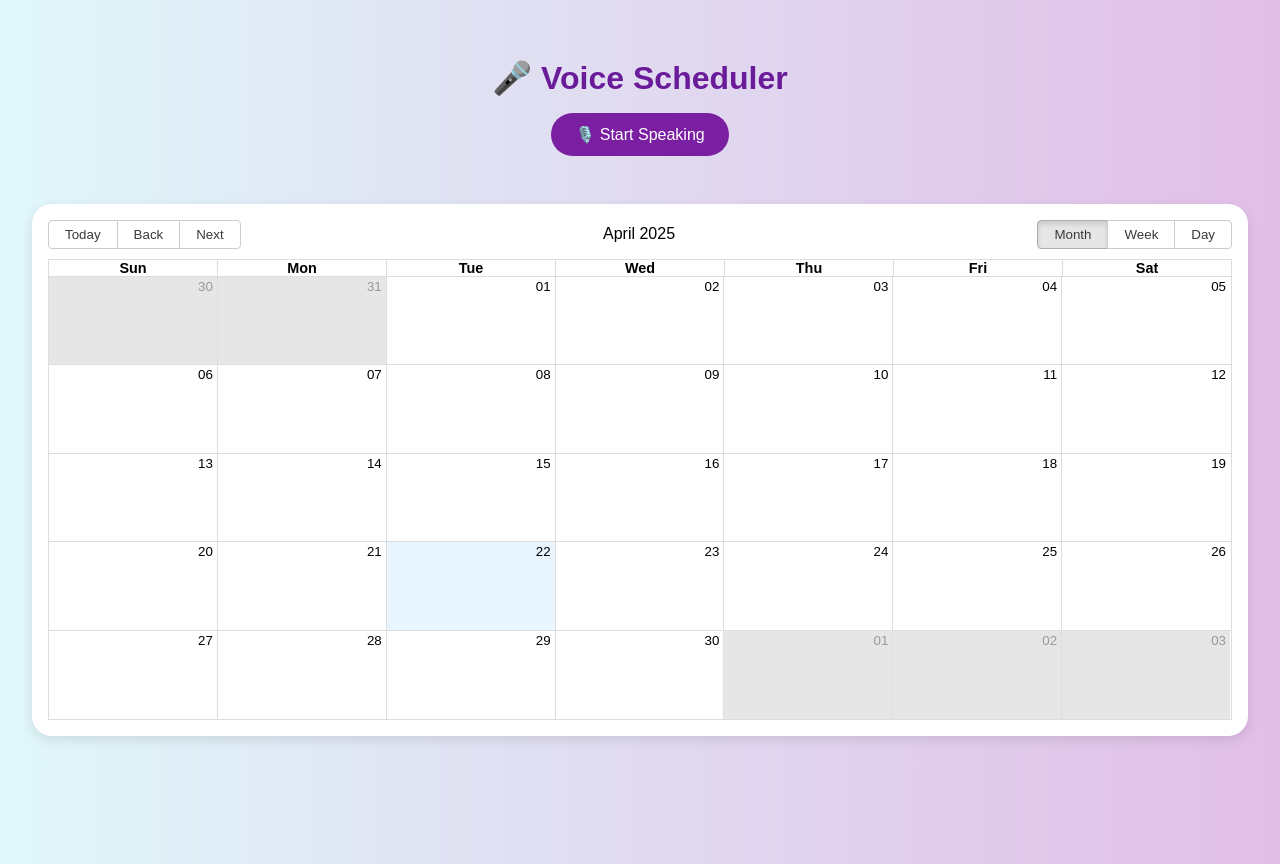
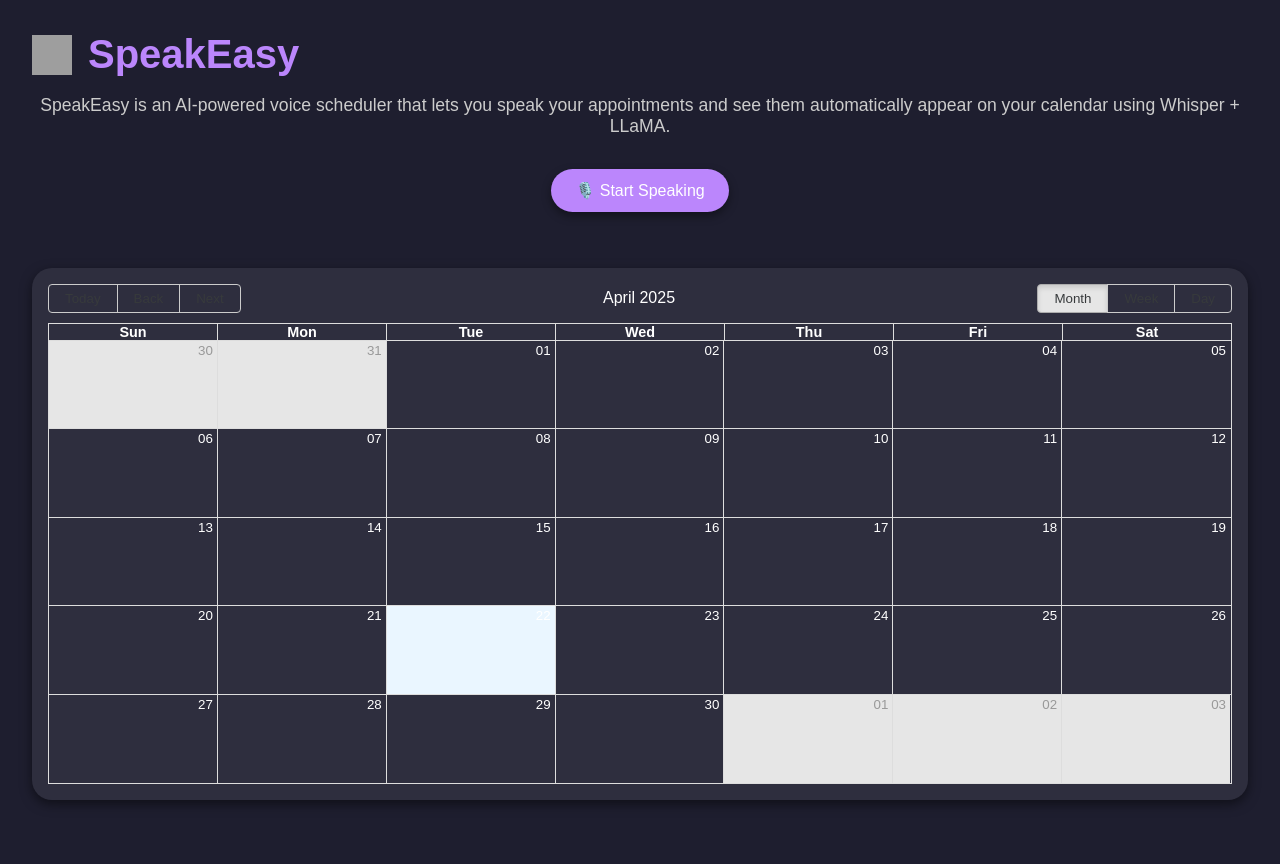
Before and after one commit to gayatrikharche/SpeakEasy, a React (Create React App) app in the folder frontend/: page / in a window 1280 px wide. Built offline with nearby package versions, Linux system fonts and the light colour scheme; no server answers; grey boxes are pictures that could not be loaded.

Commit message:
Added logo, changed name and added a description

```diff
--- a/frontend/src/VoiceScheduler.js
+++ b/frontend/src/VoiceScheduler.js
@@ -6,10 +6,10 @@
 const localizer = momentLocalizer(moment);
 
 const spinnerStyle = {
-  width: "30px",
-  height: "30px",
-  border: "4px solid #ccc",
-  borderTop: "4px solid #6a1b9a",
+  width: "40px",
+  height: "40px",
+  border: "5px solid #ccc",
+  borderTop: "5px solid #6a1b9a",
   borderRadius: "50%",
   animation: "spin 1s linear infinite",
   margin: "0 auto 1rem",
@@ -19,6 +19,11 @@
 @keyframes spin {
   0% { transform: rotate(0deg); }
   100% { transform: rotate(360deg); }
+}
+
+@keyframes fadeInEvent {
+  from { opacity: 0; transform: translateY(10px); }
+  to { opacity: 1; transform: translateY(0); }
 }`;
 
 export default function VoiceScheduler() {
@@ -43,11 +48,7 @@
     const fetchEvents = async () => {
       try {
         const res = await fetch("https://7580-34-125-16-213.ngrok-free.app/events");
-        console.log("Loaded events from backend:", res);
         const data = await res.json();
-
-        // console.log("Loaded events from backend:", data);
-
         const parsedEvents = [];
 
         for (const [date, items] of Object.entries(data)) {
@@ -56,19 +57,12 @@
             const start = new Date(startString);
             const end = new Date(start.getTime() + 30 * 60 * 1000);
 
-            console.log("Parsing event:", {
-              date,
-              time: item.time,
-              startString,
-              start,
-              valid: !isNaN(start.getTime())
-            });
-
             if (!isNaN(start.getTime())) {
               parsedEvents.push({
                 title: `${item.purpose} with ${item.person}`,
                 start,
                 end,
+                className: "fade-in-event"
               });
             }
           }
@@ -84,27 +78,19 @@
   }, []);
 
   const startRecording = async () => {
-    console.log("Requesting microphone access...");
     try {
       const stream = await navigator.mediaDevices.getUserMedia({ audio: true });
-      console.log("Microphone access granted");
-
       mediaRecorderRef.current = new MediaRecorder(stream);
       audioChunksRef.current = [];
 
       mediaRecorderRef.current.ondataavailable = (e) => {
-        console.log("Audio chunk received");
         audioChunksRef.current.push(e.data);
       };
 
       mediaRecorderRef.current.onstop = async () => {
-        console.log("Recording stopped, preparing to send audio");
         const audioBlob = new Blob(audioChunksRef.current, { type: "audio/webm" });
-
         const formData = new FormData();
         formData.append("file", audioBlob, "audio.webm");
-        console.log("Sending audio to backend...");
-
         setLoading(true);
 
         try {
@@ -114,8 +100,6 @@
           });
 
           const data = await res.json();
-          console.log("Received response from backend:", data);
-
           const start = new Date(`${data.date}T${data.time}`);
           const end = new Date(start.getTime() + 30 * 60 * 1000);
 
@@ -125,6 +109,7 @@
               title: `${data.purpose} with ${data.person}`,
               start,
               end,
+              className: "fade-in-event"
             },
           ]);
 
@@ -137,7 +122,6 @@
       };
 
       mediaRecorderRef.current.start();
-      console.log("Recording started");
       setRecording(true);
     } catch (err) {
       console.error("Microphone access denied:", err);
@@ -145,18 +129,22 @@
   };
 
   const stopRecording = () => {
-    console.log("Stopping recording...");
     mediaRecorderRef.current.stop();
     setRecording(false);
   };
 
-  console.log("Rendering component - recording:", recording, "transcript:", transcript);
-
   return (
-    <div style={{ padding: "2rem", fontFamily: "Arial, sans-serif", background: "linear-gradient(to right, #e0f7fa, #e1bee7)", minHeight: "100vh" }}>
+    <div style={{ padding: "2rem", fontFamily: "Poppins, sans-serif", background: "#1e1e2f", color: "#f0f0f0", minHeight: "100vh" }}>
       <style>{spinnerKeyframes}</style>
 
-      <h2 style={{ fontSize: "2rem", color: "#6a1b9a", marginBottom: "1rem" }}>🎤 Voice Scheduler</h2>
+      <div style={{ display: "flex", alignItems: "center", gap: "1rem", marginBottom: "1rem" }}>
+        <img src="https://cdn-icons-png.flaticon.com/512/3405/3405822.png" alt="SpeakEasy Logo" width="40" height="40" />
+        <h1 style={{ fontSize: "2.5rem", color: "#bb86fc", margin: 0 }}>SpeakEasy</h1>
+      </div>
+
+      <p style={{ marginBottom: "2rem", fontSize: "1.1rem", color: "#ccc" }}>
+        SpeakEasy is an AI-powered voice scheduler that lets you speak your appointments and see them automatically appear on your calendar using Whisper + LLaMA.
+      </p>
 
       <button
         onClick={recording ? stopRecording : startRecording}
@@ -164,12 +152,13 @@
           padding: "0.75rem 1.5rem",
           fontSize: "1rem",
           borderRadius: "30px",
-          backgroundColor: recording ? "#d32f2f" : "#7b1fa2",
+          backgroundColor: recording ? "#cf6679" : "#bb86fc",
           color: "white",
           border: "none",
           cursor: "pointer",
-          transition: "0.3s ease",
-          marginBottom: "1rem",
+          transition: "all 0.3s ease",
+          marginBottom: "1.5rem",
+          boxShadow: "0px 4px 10px rgba(0, 0, 0, 0.4)",
         }}
       >
         {recording ? "🛑 Stop Recording" : "🎙️ Start Speaking"}
@@ -178,23 +167,23 @@
       {loading && (
         <div style={{ textAlign: "center", marginBottom: "1.5rem" }}>
           <div style={spinnerStyle}></div>
-          <p style={{ fontStyle: "italic", color: "#6a1b9a", fontWeight: "bold" }}>
+          <p style={{ fontStyle: "italic", color: "#bb86fc", fontWeight: "bold" }}>
             Transcribing your input... please wait
           </p>
         </div>
       )}
 
-      <p style={{ fontStyle: "italic", color: "#4a148c", marginBottom: "2rem" }}>
+      <p style={{ fontStyle: "italic", color: "#9e9e9e", marginBottom: "2rem" }}>
         {transcript && `You said: "${transcript}"`}
       </p>
 
-      <div style={{ height: "500px", backgroundColor: "white", borderRadius: "20px", padding: "1rem", boxShadow: "0 4px 12px rgba(0, 0, 0, 0.1)" }}>
+      <div style={{ height: "500px", backgroundColor: "#2e2e3e", borderRadius: "20px", padding: "1rem", boxShadow: "0 4px 12px rgba(0, 0, 0, 0.5)" }}>
         <Calendar
           localizer={localizer}
           events={events}
           startAccessor="start"
           endAccessor="end"
-          style={{ height: "100%" }}
+          style={{ height: "100%", color: "#fff" }}
           views={["month", "week", "day"]}
           view={view}
           onView={handleViewChange}
```
